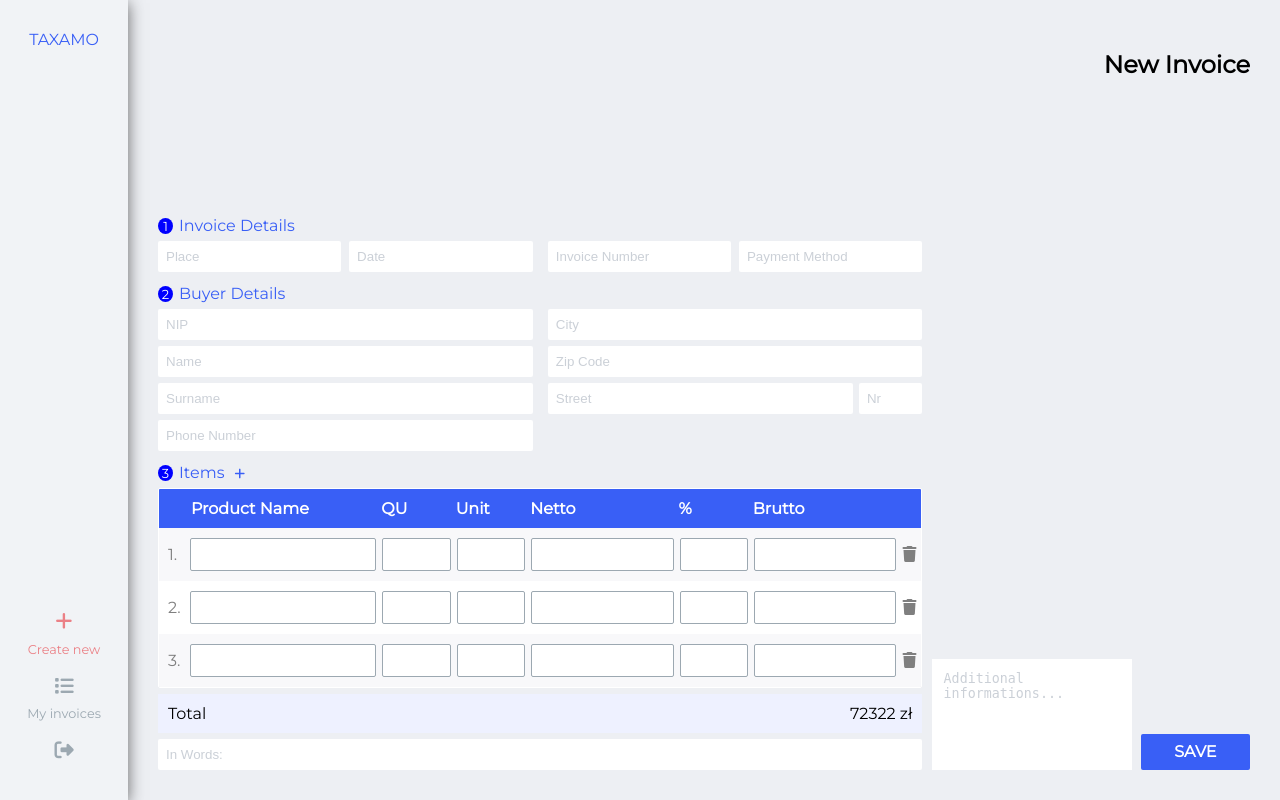
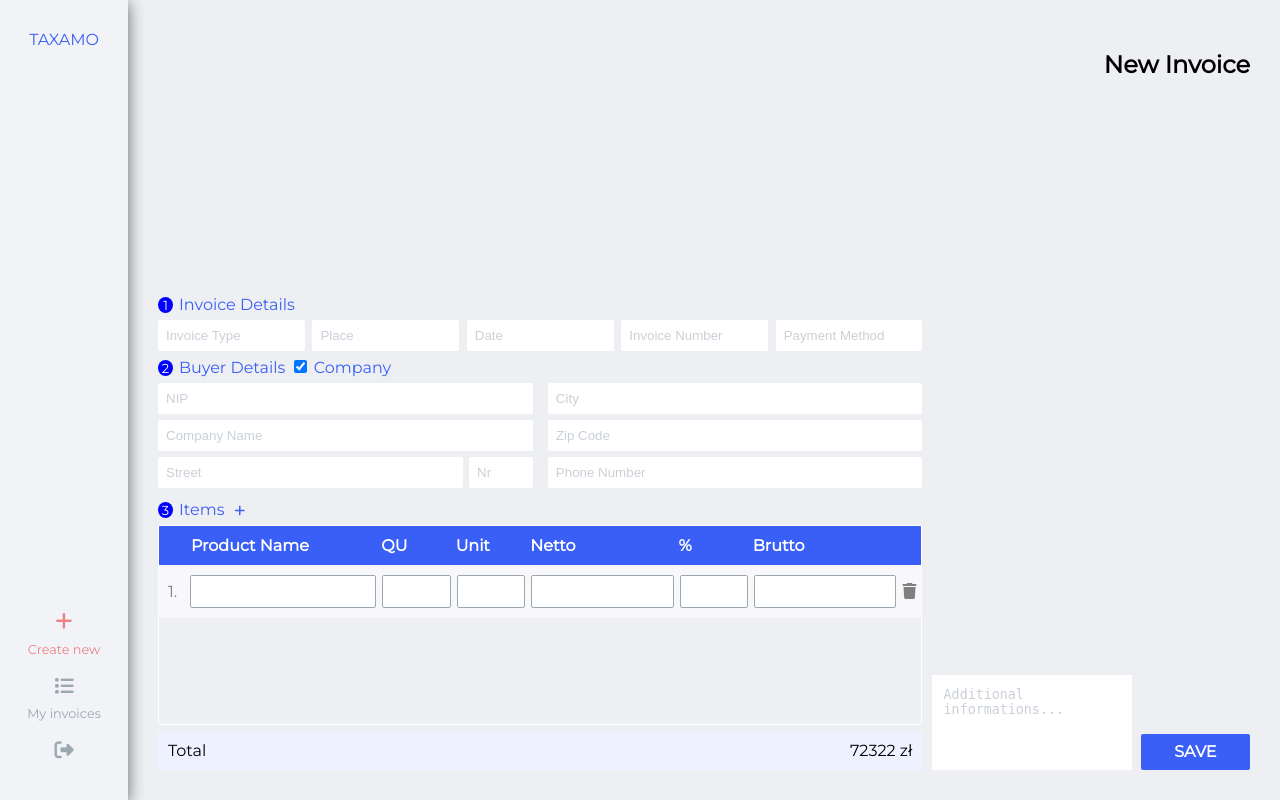
Before and after one commit to fizo99/PAI, a PHP site: page /public/views/new_invoice in a window 1280 px wide. Run offline with PHP 8.4, Linux system fonts and the light colour scheme; some libraries are stand-ins or nearby versions.

Commit message:
# form data gathering # remove/add item onclick events

```diff
--- a/public/css/new_invoice.css
+++ b/public/css/new.css
@@ -45,6 +45,18 @@ form > * {
     width: 10%;
 }
 
+#buyer-details-container {
+    display: flex;
+    flex-direction: row;
+    flex-wrap: wrap;
+    justify-content: space-between;
+    row-gap: 6px;
+    column-gap: 10px;
+}
+#buyer-details-container > * {
+    width: 49%;
+}
+
 
 .invoice-details-container {
     display: flex;
@@ -55,21 +67,7 @@ form > * {
 .invoice-details-container > * {
     width: 24%;
 }
-.invoice-details-container input:nth-of-type(2) {
-    margin-right: 1%;
-}
 
-.buyer-details-container {
-    display: flex;
-    flex-direction: row;
-    flex-wrap: wrap;
-    justify-content: space-between;
-    row-gap: 6px;
-    column-gap: 10px;
-}
-.buyer-details-container > * {
-    width: 49%;
-}
 .street-container {
     display: flex;
     flex-direction: row;
@@ -81,8 +79,6 @@ form > * {
 .street-container input:nth-child(2){
     width: 20%;
 }
-
-
 .total-container {
     color: #000000;
     background-color: #EEF1FF;
--- /dev/null
+++ b/public/js/script.js
@@ -0,0 +1,61 @@
+const isCompanyCheckbox = document.getElementById('is_company')
+const buyerDetailsContainer = document.getElementById('buyer-details-container')
+const form = document.getElementById('invoice-form');
+
+const templateForPrivate = document.getElementById('for-private')
+const templateForCompany = document.getElementById('for-company')
+const templateTableRow = document.getElementById('table-row')
+
+const itemAddButton = document.getElementById('item-add-button')
+const tableBody = document.getElementById('table-body')
+
+const additionalInformationsField = document.getElementById('additional-informations')
+
+itemAddButton.addEventListener('click', (event) => {
+    const newRow = document.createElement('tr')
+    newRow.innerHTML = templateTableRow.innerHTML;
+    tableBody.appendChild(newRow);
+
+    const deleteButtons = document.getElementsByClassName("fas fa-trash")
+    deleteButtons[deleteButtons.length - 1].addEventListener('click', (e) => {
+        if(tableBody.children.length === 1) {
+            return
+        }
+        e.target.parentElement.parentElement.remove();
+    })
+})
+
+isCompanyCheckbox.addEventListener('change', (event) => {
+    if (event.currentTarget.checked) {
+        buyerDetailsContainer.innerHTML = templateForCompany.innerHTML;
+    } else {
+        buyerDetailsContainer.innerHTML = templateForPrivate.innerHTML;
+    }
+})
+function handleSave() {
+    const formData = Object.fromEntries(new FormData(form).entries());
+    formData.items = collectItems()
+    formData.additionalInformaitons = additionalInformationsField.value;
+
+    console.log(formData)
+}
+
+function collectItems() {
+    const items = []
+    const tableRows = Array.from(tableBody.children);
+    tableRows.forEach(row => {
+        const inputs = Array.from(row.children)
+            .map(td => td.firstChild)
+            .filter(elem => elem.tagName && elem.tagName.toLowerCase() === "input")
+            .map(input => input.value)
+        items.push({
+            product_name: inputs[0],
+            quantity: inputs[1],
+            unit: inputs[2],
+            netto: inputs[3],
+            percent: inputs[4],
+            brutto: inputs[5]
+        })
+    })
+    return items;
+}
--- a/public/views/new_invoice.php
+++ b/public/views/new_invoice.php
@@ -8,8 +8,9 @@
     <meta name="viewport" content="width=device-width, initial-scale=1">
     <link href='https://fonts.googleapis.com/css?family=Montserrat' rel='stylesheet'>
     <link rel="stylesheet" href="public/css/common.css">
-    <link rel="stylesheet" href="public/css/new_invoice.css">
+    <link rel="stylesheet" href="public/css/new.css">
     <script src="https://kit.fontawesome.com/6afad8acbe.js" crossorigin="anonymous"></script>
+    <script type="text/javascript" src="./public/js/script.js" defer></script>
 </head>
 
 <body>
@@ -24,28 +25,32 @@
 <main>
     <h2 class="page-title">New Invoice</h2>
     <div id="form-container">
-        <form>
+        <form id="invoice-form">
             <label id="invoice-details-label">Invoice Details</label>
             <div class="invoice-details-container">
+                <input type="text" name="invoice_type" placeholder="Invoice Type">
                 <input type="text" name="place" placeholder="Place">
                 <input type="text" name="date" placeholder="Date">
                 <input type="text" name="invoice_nr" placeholder="Invoice number">
                 <input type="text" name="payment_method" placeholder="Payment method">
             </div>
-            <label id="buyer-details-label">Buyer Details</label>
-            <div class="buyer-details-container">
+            <div>
+                <label id="buyer-details-label">Buyer Details</label>
+                <input class="checkbox-round" type="checkbox" id="is_company" name="is_company" checked>
+                <label for="is_company">Company</label>
+            </div>
+            <div id="buyer-details-container">
                 <input type="text" name="nip" placeholder="NIP">
                 <input type="text" name="city" placeholder="City">
-                <input type="text" name="name" placeholder="Name">
+                <input type="text" name="company_name" placeholder="Company Name">
                 <input type="text" name="zip_code" placeholder="Zip Code">
-                <input type="text" name="surname" placeholder="Surname">
                 <div class="street-container">
                     <input type="text" name="street_name" placeholder="Street">
                     <input type="text" name="street_nr" placeholder="Nr">
                 </div>
                 <input type="text" name="phone_nr" placeholder="Phone Number">
             </div>
-            <label id="items-label">Items<i class="fas fa-plus"></i></label>
+            <label id="items-label">Items<i id='item-add-button' class="fas fa-plus"></i></label>
             <table id="items">
                 <thead>
                 <tr>
@@ -58,34 +63,7 @@
                     <th></th>
                 </tr>
                 </thead>
-                <tbody>
-                <tr>
-                    <td><input type="text"></td>
-                    <td><input type="text"></td>
-                    <td><input type="text"></td>
-                    <td><input type="text"></td>
-                    <td><input type="text"></td>
-                    <td><input type="text"></td>
-                    <td><i class="fas fa-trash"></i></td>
-                </tr>
-                <tr>
-                    <td><input type="text"></td>
-                    <td><input type="text"></td>
-                    <td><input type="text"></td>
-                    <td><input type="text"></td>
-                    <td><input type="text"></td>
-                    <td><input type="text"></td>
-                    <td><i class="fas fa-trash"></i></td>
-                </tr>
-                <tr>
-                    <td><input type="text"></td>
-                    <td><input type="text"></td>
-                    <td><input type="text"></td>
-                    <td><input type="text"></td>
-                    <td><input type="text"></td>
-                    <td><input type="text"></td>
-                    <td><i class="fas fa-trash"></i></td>
-                </tr>
+                <tbody id="table-body">
                 <tr>
                     <td><input type="text"></td>
                     <td><input type="text"></td>
@@ -101,19 +79,42 @@
                 Total
                 <div id="total">72322 zł</div>
             </div>
-            <input id="total-words" type="text" name="total-words" placeholder="In Words:"></input>
         </form>
         <textarea id="additional-informations" placeholder="Additional informations..." type="text"></textarea>
-        <button id="save" class="btn-solid-blue">SAVE</button>
+        <button id="save" onclick="handleSave()" class="btn-solid-blue">SAVE</button>
     </div>
 </main>
+<template id="for-company">
+    <input type="text" name="nip" placeholder="NIP">
+    <input type="text" name="city" placeholder="City">
+    <input type="text" name="company_name" placeholder="Company Name">
+    <input type="text" name="zip_code" placeholder="Zip Code">
+    <div class="street-container">
+        <input type="text" name="street_name" placeholder="Street">
+        <input type="text" name="street_nr" placeholder="Nr">
+    </div>
+    <input type="text" name="phone_nr" placeholder="Phone Number">
+</template>
+<template id="for-private">
+    <input type="text" name="buyer_full_name" placeholder="Buyer full name">
+    <input type="text" name="city" placeholder="City">
+    <input type="text" name="zip_code" placeholder="Zip Code">
+    <div class="street-container">
+        <input type="text" name="street_name" placeholder="Street">
+        <input type="text" name="street_nr" placeholder="Nr">
+    </div>
+    <input type="text" name="phone_nr" placeholder="Phone Number">
+</template>
+<template id="table-row">
+    <tr>
+        <td><input type="text"></td>
+        <td><input type="text"></td>
+        <td><input type="text"></td>
+        <td><input type="text"></td>
+        <td><input type="text"></td>
+        <td><input type="text"></td>
+        <td><i class="fas fa-trash"></i></td>
+    </tr>
+</template>
 </body>
-<script>
-    const first = document.getElementById('first');
-    const save = document.getElementById('save');
-    save.onclick = function () {
-        first.remove();
-    }
-</script>
-
 </html>
```
Lines whose indentation alone changed are shown as unchanged.
